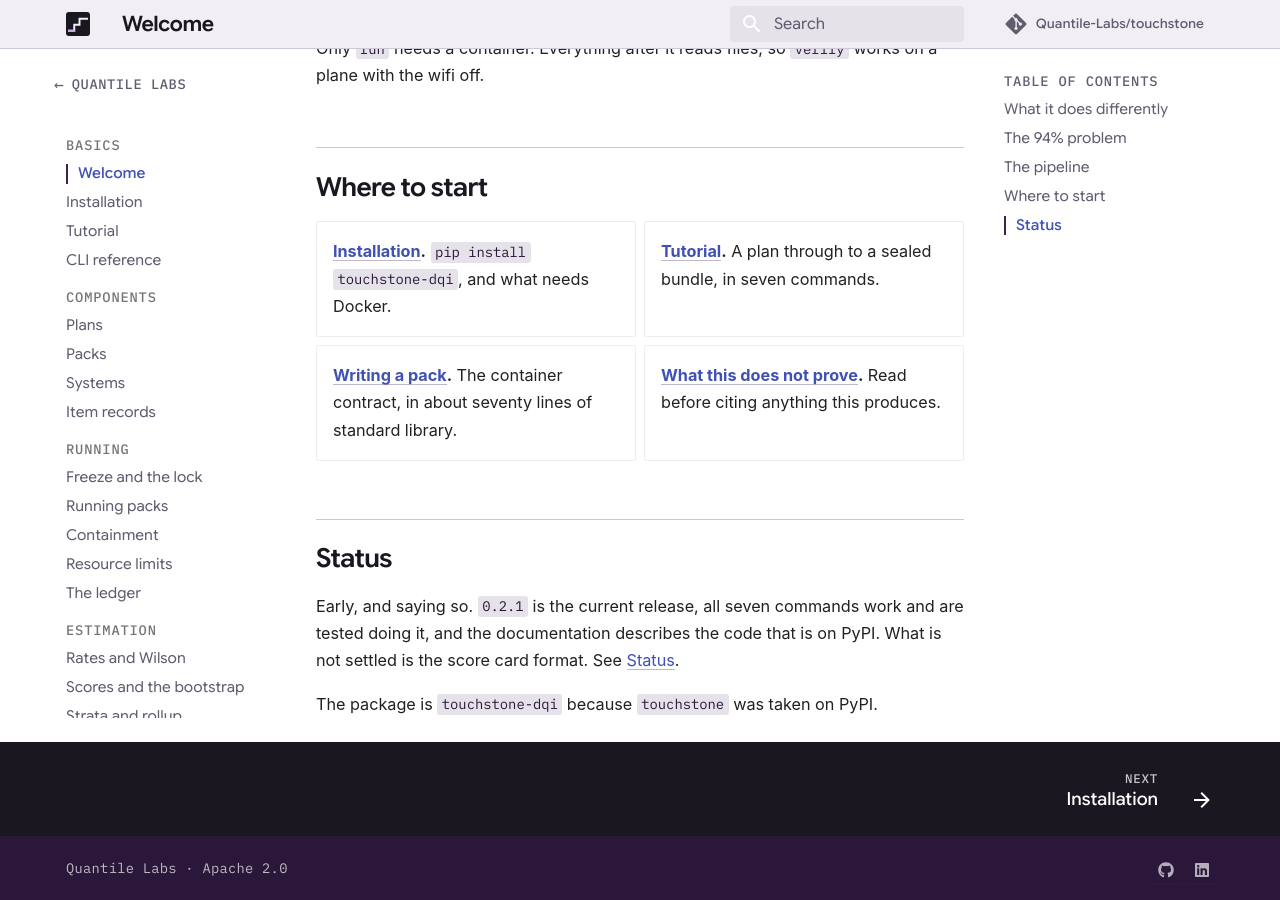
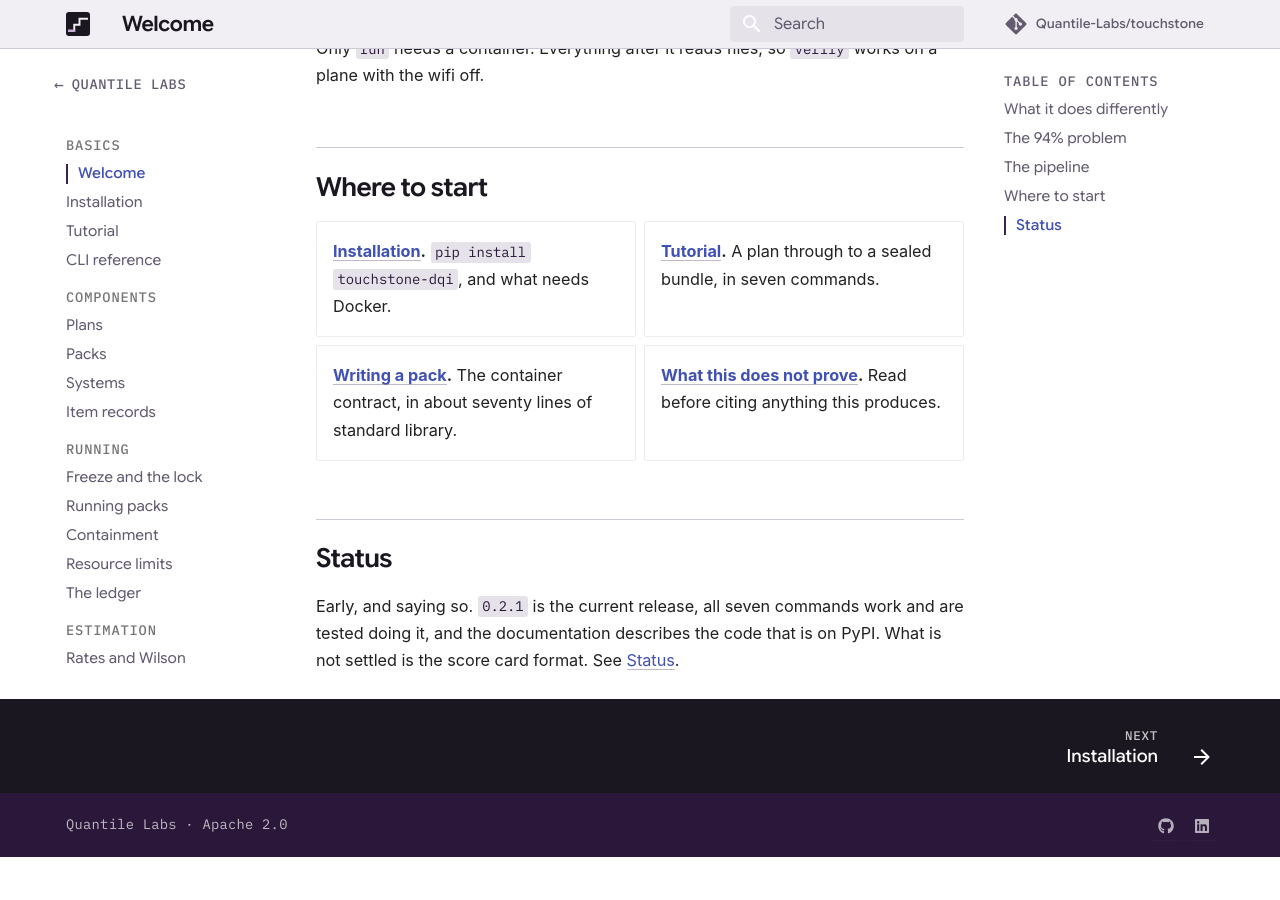
Before and after one commit to Quantile-Labs/touchstone, an MkDocs documentation site: the page built from docs/index.md, in a window 1280 px wide and 900 px high, scrolled down 2651 px. Built offline with MkDocs 1.6.1 and Material for MkDocs 9.7.7, drawn with Linux system fonts in a browser that asks for light colours; comment, search, counter and statistics services are not loaded; after the commit the page ends 3508 px from its top, so only the background shows below that.

Commit message:
drop the pypi naming note from the landing page
The distribution name belongs where somebody is about to type it. The
installation page already explains it, and the status page carries it
next to what DQI stands for, so the landing page was the third telling.

```diff
--- a/docs/index.md
+++ b/docs/index.md
@@ -114,5 +114,3 @@ with the wifi off.
 Early, and saying so. `0.2.1` is the current release, all seven commands work and are
 tested doing it, and the documentation describes the code that is on PyPI. What is not settled is the
 score card format. See [Status](project/status.md).
-
-The package is `touchstone-dqi` because `touchstone` was taken on PyPI.
```
